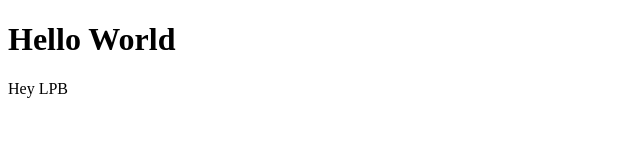
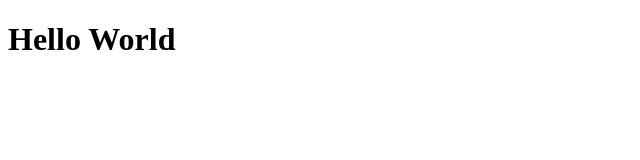
Before and after one commit to MisterGamingTV/mistergamingtv.github.io-OLD-, a plain HTML site: page index.html in a window 1280 px wide. Shown: the full height of the page, 0-640 px from the left. Drawn offline with Linux system fonts and the light colour scheme.

Commit message:
removed sth.

```diff
--- a/index.html
+++ b/index.html
@@ -2,6 +2,5 @@
 <html>
 <body>
 <h1>Hello World</h1>
-<p>Hey LPB</p>
 </body>
 </html>
```
